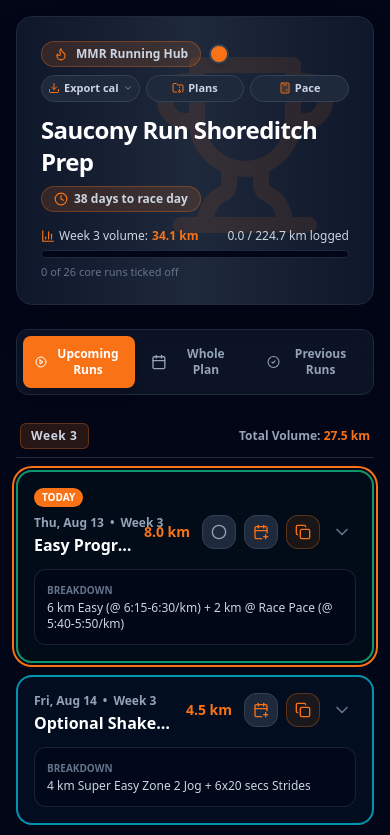
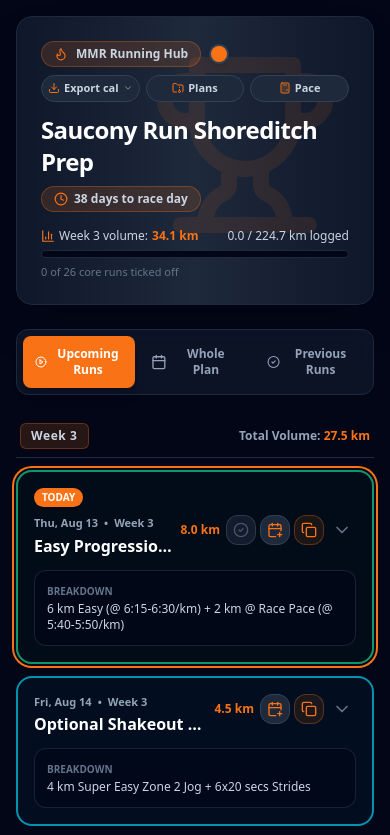
Before and after one commit to mmajor92/mmr-running-test, a React (Vite) app: page / in a window 390 px wide. Shown: the top 835 px of the page. Built offline with nearby package versions, Linux system fonts and the light colour scheme.

Commit message:
Update WorkoutCard.tsx

```diff
--- a/src/components/WorkoutCard.tsx
+++ b/src/components/WorkoutCard.tsx
@@ -1,6 +1,6 @@
 import React, { memo, useCallback } from 'react';
 import type { CSSProperties, MouseEvent } from 'react';
-import { CalendarPlus, Check, CheckCircle2, ChevronDown, ChevronUp, Circle, Copy, X } from 'lucide-react';
+import { CalendarPlus, Check, CheckCircle2, ChevronDown, ChevronUp, Copy, X } from 'lucide-react';
 import { CATEGORY_STYLES, FALLBACK_CATEGORY_STYLE } from '../constants';
 import { ALPHA, useTheme } from '../theme/ThemeContext';
 import type { Workout } from '../types';
@@ -12,7 +12,6 @@
   isToday: boolean;
   isExpanded: boolean;
   isCompleted: boolean;
-  isOptional: boolean;
   /** False for runs in the future - you cannot have done tomorrow's session. */
   canComplete: boolean;
   copyState: CopyState;
@@ -31,7 +30,6 @@
   isToday,
   isExpanded,
   isCompleted,
-  isOptional,
   canComplete,
   copyState,
   onToggle,
@@ -104,27 +102,21 @@
 
       <div className="flex justify-between items-start gap-2">
         <div className="min-w-0 flex-1">
-          <div className="flex items-center gap-1.5 sm:gap-2 text-xs font-semibold text-slate-400 whitespace-nowrap">
+          <div className="flex items-center gap-1.5 text-[11px] sm:text-xs font-semibold text-slate-400 min-w-0">
             <span className="shrink-0">
               {workout.dayName}, {workout.displayDate}
             </span>
             <span className="shrink-0">•</span>
             <span className="shrink-0">Week {workout.weekNumber}</span>
-            {isOptional && (
-              <React.Fragment>
-                <span className="shrink-0">•</span>
-                <span className="shrink-0 text-slate-500 font-medium">Optional</span>
-              </React.Fragment>
-            )}
           </div>
           <div className="font-extrabold text-white text-base sm:text-lg mt-0.5 truncate">
             {workout.workoutType}
           </div>
         </div>
 
-        <div className="flex items-center gap-2 sm:gap-2.5 shrink-0">
+        <div className="flex items-center gap-1 sm:gap-2 shrink-0">
           <span
-            className="font-black text-sm sm:text-base mr-1"
+            className="font-black text-xs sm:text-base mr-0.5 sm:mr-1 whitespace-nowrap"
             style={{ color: isCompleted ? '#34d399' : color }}
           >
             {workout.totalKm}
@@ -134,10 +126,10 @@
           <button
             type="button"
             onClick={handleCompleted}
-            className={`p-2 rounded-xl border transition-colors focus-visible:outline focus-visible:outline-2 focus-visible:outline-offset-2 ${
+            className={`p-1.5 sm:p-2 rounded-xl border transition-colors focus-visible:outline focus-visible:outline-2 focus-visible:outline-offset-2 ${
               isCompleted
-                ? 'bg-emerald-500/20 border-emerald-500/50 text-emerald-300'
-                : 'bg-slate-800 hover:bg-slate-700 border-slate-700 text-slate-400 hover:text-slate-200'
+                ? 'bg-emerald-500/20 border-emerald-500/50 text-emerald-400'
+                : 'bg-slate-800/60 hover:bg-slate-700 border-slate-700/80 text-slate-600 hover:text-slate-400'
             }`}
             style={{ outlineColor: color }}
             aria-pressed={isCompleted}
@@ -148,18 +140,14 @@
             }
             title={isCompleted ? 'Tap to un-tick this run' : 'Tick off this run'}
           >
-            {isCompleted ? (
-              <CheckCircle2 className="w-4 h-4" />
-            ) : (
-              <Circle className="w-4 h-4" />
-            )}
+            <CheckCircle2 className="w-4 h-4" />
           </button>
           )}
 
           <button
             type="button"
             onClick={handleCalendar}
-            className="p-2 rounded-xl bg-slate-800 hover:bg-slate-700 border border-slate-700 text-slate-300 transition-colors focus-visible:outline focus-visible:outline-2 focus-visible:outline-offset-2"
+            className="p-1.5 sm:p-2 rounded-xl bg-slate-800 hover:bg-slate-700 border border-slate-700 text-slate-300 transition-colors focus-visible:outline focus-visible:outline-2 focus-visible:outline-offset-2"
             style={{ outlineColor: color }}
             aria-label={`Add ${workout.workoutType} to Google Calendar`}
             title="Add run to Google Calendar"
@@ -170,7 +158,7 @@
           <button
             type="button"
             onClick={handleCopy}
-            className="p-2 rounded-xl border transition-colors focus-visible:outline focus-visible:outline-2 focus-visible:outline-offset-2"
+            className="p-1.5 sm:p-2 rounded-xl border transition-colors focus-visible:outline focus-visible:outline-2 focus-visible:outline-offset-2"
             style={{
               backgroundColor: tint(ALPHA.soft),
               borderColor: tint(ALPHA.border),
```
